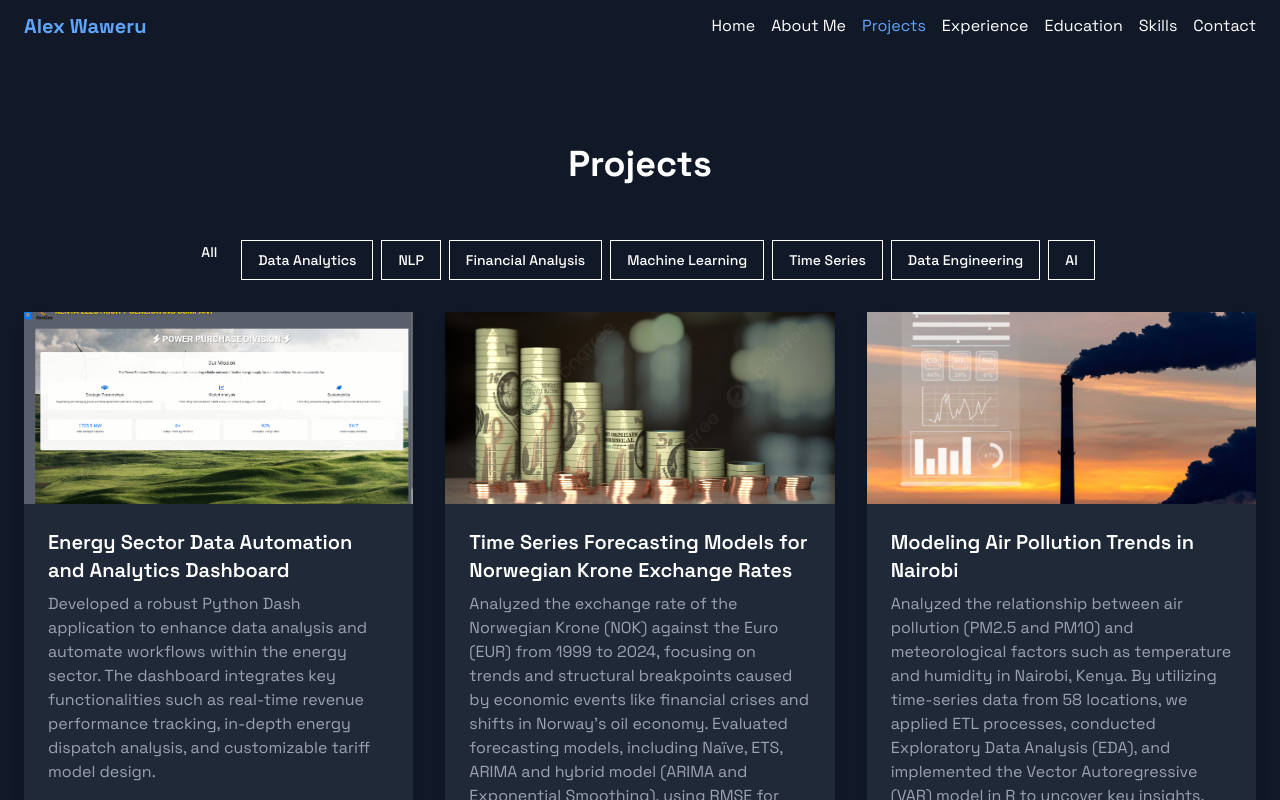
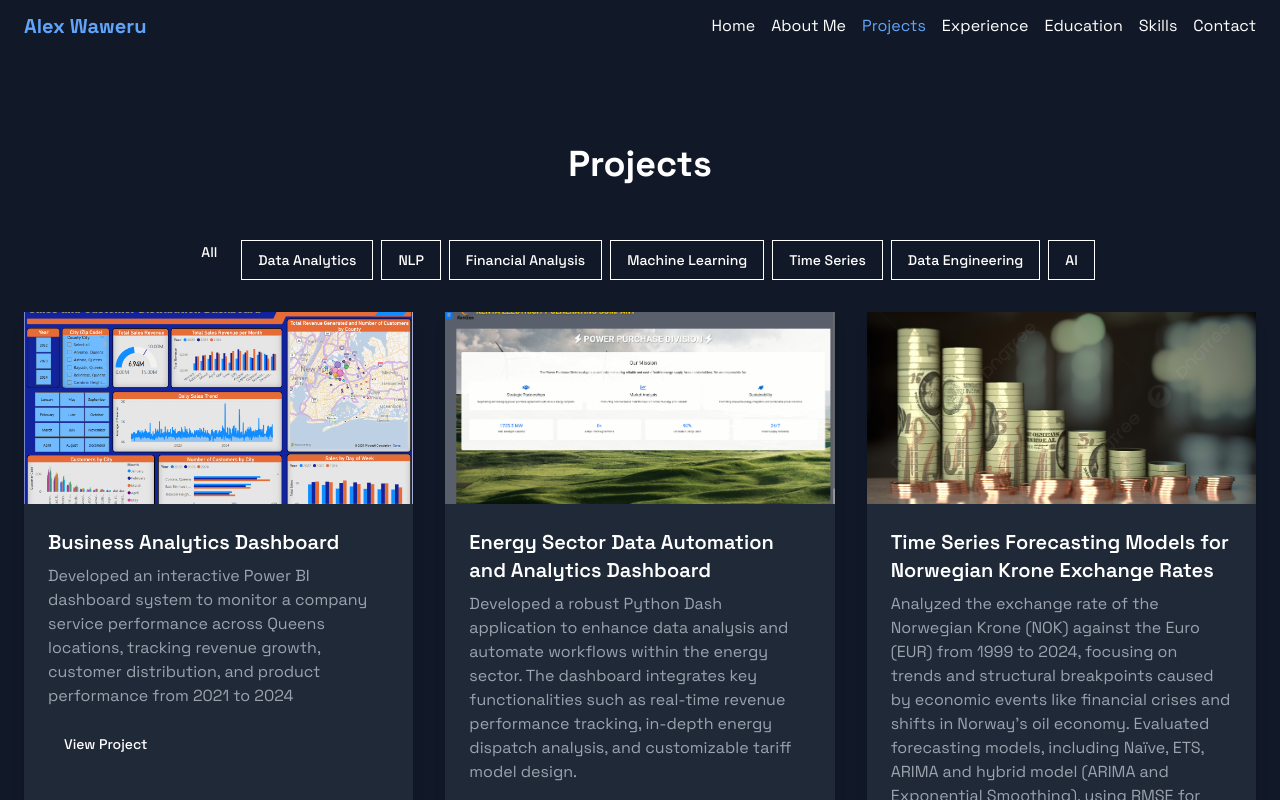
Before and after one commit to AlexGit-05/AlexWaweru.github.io, a Next.js app: page /AlexWaweru.github.io/projects in a window 1280 px wide. Shown: the top 800 px of the page. Built offline with nearby package versions, Linux system fonts and the light colour scheme.

Commit message:
business analytics dashboard

```diff
--- a/app/projects/page.tsx
+++ b/app/projects/page.tsx
@@ -6,6 +6,13 @@ import { Button } from "@/components/ui/button"
 import { motion, AnimatePresence } from 'framer-motion'
 
 const projects = [
+  {
+    title: "Business Analytics Dashboard",
+    description: "Developed an interactive Power BI dashboard system to monitor a company service performance across Queens locations, tracking revenue growth, customer distribution, and product performance from 2021 to 2024",
+    image: "/AlexWaweru.github.io/images/dashboard-sales.png",
+    link: "https://github.com/AlexGit-05/Data-Visualization/tree/main/Business-Analytics",
+    category: "Data Analytics"
+  },
   {
     title: "Energy Sector Data Automation and Analytics Dashboard",
     description: "Developed a robust Python Dash application to enhance data analysis and automate workflows within the energy sector. The dashboard integrates key functionalities such as real-time revenue performance tracking, in-depth energy dispatch analysis, and customizable tariff model design.",
```
Also changed, not shown: public/images/dashboard-sales.png (added).
